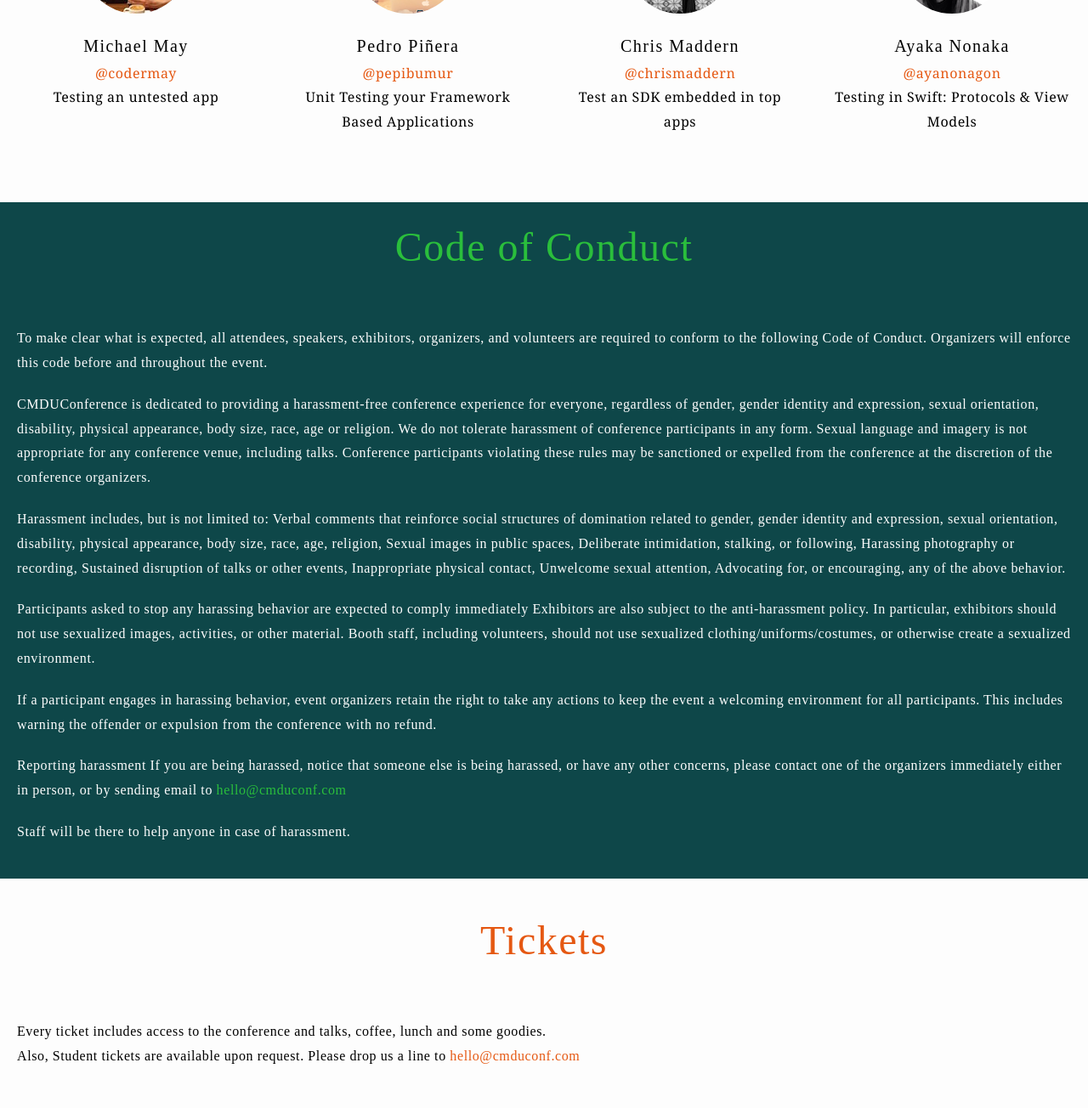
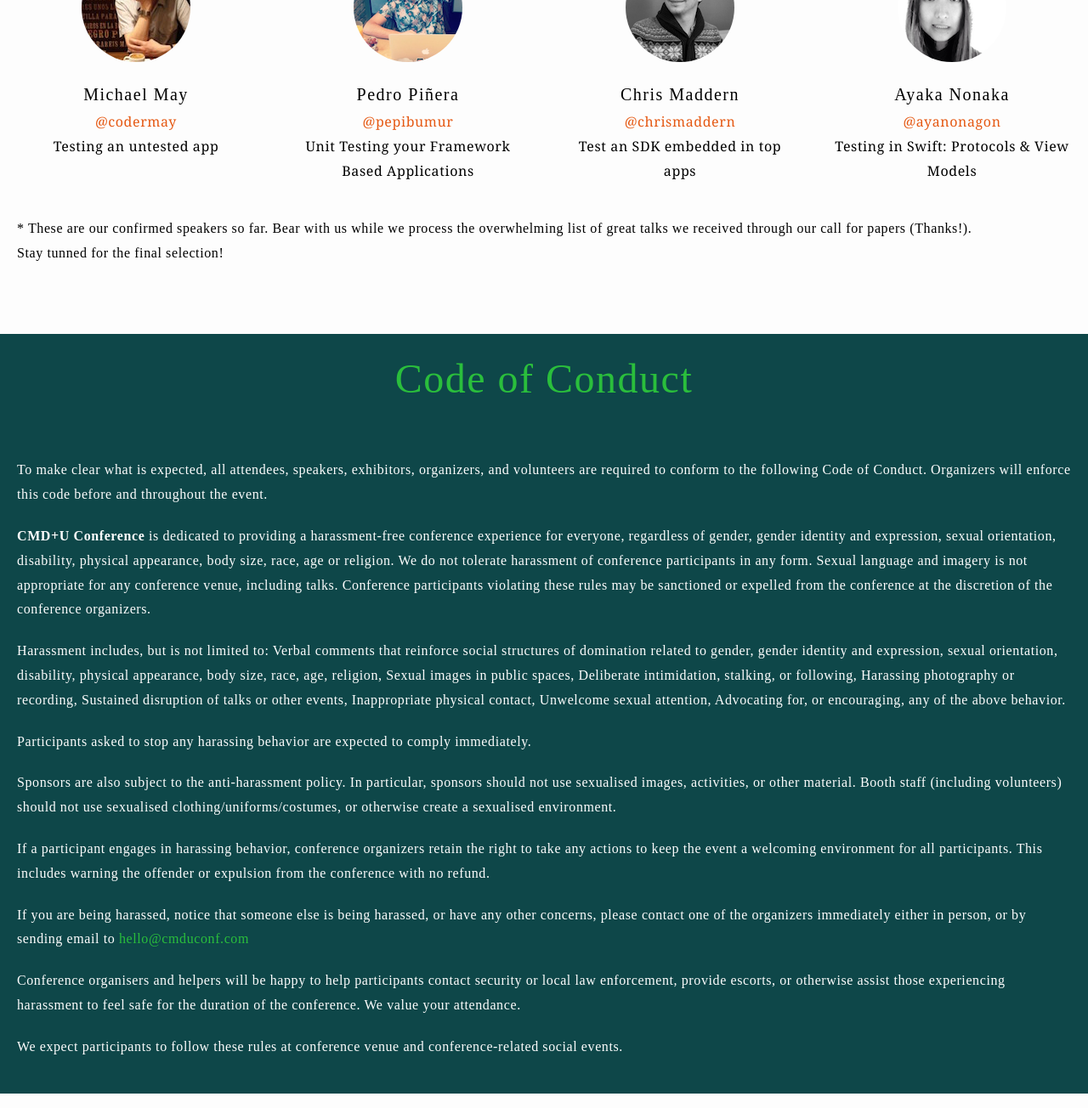
Before and after one commit to cmduconf/cmduconf.github.io, a Jekyll site: the page built from index.html, in a window 1280 px wide and 1400 px high, scrolled down 1691 px, cut to the strip 0-1304 px from the top of the window. Shown: the whole strip at 85% size. Built offline with Jekyll 4.4.1, drawn with Linux system fonts in a browser that asks for light colours; nearby versions of some CDN libraries; some web fonts are replaced; some of the changed text lies outside the part shown.

Commit message:
Updates texts around the entire page.

```diff
--- a/index.html
+++ b/index.html
@@ -4,11 +4,9 @@
 
 
 <h2 class="landing">
-
-
   <a class="avatar-image" style='background-image: url("{{ SITEURL }}/assets/minilogo.png");' href="/"></a>
   <p class="center subtitle">CMD+U Conference</p>
-  <p class="center">Conference about all forms of testing for your app.</p>
+  <p class="center">The conference about all forms of testing your iOS apps.</p>
   <p class="center">July 8th @ Barcelona</p>
   <p class="center button"><a href="#tickets">Get Tickets</a></p>
   {% include header.html %}
@@ -18,7 +16,7 @@
 <div class="section-inv">
   <h1 class="title" id="conference_manifesto">Conference Manifesto</h1>
 
-  <p>This conference will focus on iOS mobile applications. The aim is to provide hands on, end to end testing. This means the talks will be selected in order to cover as much parts of any app as possible, from the initial AppDelegate start, to Networking, Database, Controllers, UI. The objective is provide a good start for a non-seasoned engineer as well as deeper insight on a specific topic for more expert engineers. The format will be a conference, but we'll ask the speakers to provide all code related and step by step example on a github repo that you will be able to follow and get deep in. The objective is to get a mix between a workshop and a conference, and be highly technical. Also we'll have a couple of "less technical" conferences to balance the full day.</p>
+  <p><b>CMD+U Conference</b> is the first conference for iOS and Swift Developers entirely focused on testing. The aim is to provide hands on best-in-class talks and examples from unit test to more complex end-to-end tests. This means the talks will be selected in order to cover as much parts of any app as possible, from the initial AppDelegate start, to Networking, Database, Controllers, UI, etc. The objective is to provide a good start for a non-seasoned engineer as well as deeper insight on a specific topic for more expert engineers. The format will be a conference, but we'll ask the speakers to provide all code related and step by step examples on a common github repo so you will be able to follow and get deep in. The objective is to get a mix between a workshop and a conference, and be highly technical. Also we will have a couple of "less technical" talks to balance the full day.</p>
 </div>
 
 <div class="section">
@@ -26,7 +24,7 @@
 
   <p>As a speaker you are pledged to read and agree to the Code of Conduct and Conference Manifesto and/or to add amendments to improve it if you want.</p>
 
-  <p>You'll be asked to share the code and slides of the conference with the attendees (we'll provide a github account). We also encourage to use an Open Source medium complex project, to help picture any technique in an un-simple scenario. In this matter if you (your company) has a project already you're more than welcome to use it!</p>
+  <p>You'll be asked to share the code and slides of the conference with the attendees (a common github repo will be provided). We also encourage you to use an Open Source medium complex project, to help picture any technique in an un-simple scenario. In this matter if you (or your company) have a project already you're more than welcome to use it!</p>
 
   <p>You're also pledged to have fun :-) </p>
 </div>
@@ -65,8 +63,9 @@
               <a href="https://twitter.com/ayanonagon" target="new">@ayanonagon</a><br>
               Testing in Swift: Protocols & View Models</p>
             </div>
-
           </div>
+          <p>* These are our confirmed speakers so far. Bear with us while we process the overwhelming list of great talks we received through our call for papers (Thanks!).</br>
+            Stay tunned for the final selection!</p>
         </div>
 
         <div class="section" id="code_of_conduct">
@@ -74,32 +73,33 @@
 
           <p>To make clear what is expected, all attendees, speakers, exhibitors, organizers, and volunteers are required to conform to the following Code of Conduct. Organizers will enforce this code before and throughout the event.</p>
 
-          <p>CMDUConference is dedicated to providing a harassment-free conference experience for everyone, regardless of gender, gender identity and expression, sexual orientation, disability, physical appearance, body size, race, age or religion. We do not tolerate harassment of conference participants in any form. Sexual language and imagery is not appropriate for any conference venue, including talks. Conference participants violating these rules may be sanctioned or expelled from the conference at the discretion of the conference organizers.</p>
+          <p><b>CMD+U Conference</b> is dedicated to providing a harassment-free conference experience for everyone, regardless of gender, gender identity and expression, sexual orientation, disability, physical appearance, body size, race, age or religion. We do not tolerate harassment of conference participants in any form. Sexual language and imagery is not appropriate for any conference venue, including talks. Conference participants violating these rules may be sanctioned or expelled from the conference at the discretion of the conference organizers.</p>
 
           <p>Harassment includes, but is not limited to: Verbal comments that reinforce social structures of domination related to gender, gender identity and expression, sexual orientation, disability, physical appearance, body size, race, age, religion, Sexual images in public spaces, Deliberate intimidation, stalking, or following, Harassing photography or recording, Sustained disruption of talks or other events, Inappropriate physical contact, Unwelcome sexual attention, Advocating for, or encouraging, any of the above behavior.</p>
 
-          <p>Participants asked to stop any harassing behavior are expected to comply immediately Exhibitors are also subject to the anti-harassment policy. In particular, exhibitors should not use sexualized images, activities, or other material. Booth staff, including volunteers, should not use sexualized clothing/uniforms/costumes, or otherwise create a sexualized environment.</p>
+          <p>Participants asked to stop any harassing behavior are expected to comply immediately.</p>
+          <p>Sponsors are also subject to the anti-harassment policy. In particular, sponsors should not use sexualised images, activities, or other material. Booth staff (including volunteers) should not use sexualised clothing/uniforms/costumes, or otherwise create a sexualised environment.</p>
 
-          <p>If a participant engages in harassing behavior, event organizers retain the right to take any actions to keep the event a welcoming environment for all participants. This includes warning the offender or expulsion from the conference with no refund.</p>
+          <p>If a participant engages in harassing behavior, conference organizers retain the right to take any actions to keep the event a welcoming environment for all participants. This includes warning the offender or expulsion from the conference with no refund.</p>
 
-          <p>Reporting harassment If you are being harassed, notice that someone else is being harassed, or have any other concerns, please contact one of the organizers immediately either in person, or by sending email to <a href="mailto:{{ site.email }}">{{ site.email }}</a></p>
+          <p>If you are being harassed, notice that someone else is being harassed, or have any other concerns, please contact one of the organizers immediately either in person, or by sending email to <a href="mailto:{{ site.email }}">{{ site.email }}</a></p>
 
-          <p>Staff will be there to help anyone in case of harassment.</p>
+          <p>Conference organisers and helpers will be happy to help participants contact security or local law enforcement, provide escorts, or otherwise assist those experiencing harassment to feel safe for the duration of the conference. We value your attendance.</p>
+
+          <p>We expect participants to follow these rules at conference venue and conference-related social events.</p>
         </div>
 
         <div class="section-inv">
           <h1 class="title" id="tickets">Tickets</h1>
           <p>Every ticket includes access to the conference and talks, coffee, lunch and some goodies.<br>
-            Also, Student tickets are available upon request. Please drop us a line to <a href="mailto:{{ site.email }}">{{ site.email }}</a></p>
+            Also, student tickets are available upon request. Please drop us a line to <a href="mailto:{{ site.email }}">{{ site.email }}</a></p>
           <div style="text-align:center; padding: 30px 30px 0px 30px" ><iframe  src="//eventbrite.com/tickets-external?eid=25084436224&ref=etckt" frameborder="0" height="500" width="100%" vspace="0" hspace="0" marginheight="5" marginwidth="5" allowtransparency="false"></iframe></div>
           </div>
 
           <div class="section">
             <h1 class="title" id="sponsors">Sponsors</h1>
-
-            <p>We have a reduced number of great sponsors yet to announce! But we want more.</p>
-            <p>Please contact us at <a href="mailto:{{ site.email }}">{{ site.email }}</a> if your company wants to be part of this project</p><br>
-
+            <p>We have a number of great sponsors yet to announce! But there are still plenty of opportunities for you or your company to get involved in <b>CMD+U Conference</b>.</p>
+            <p>Please contact us at <a href="mailto:{{ site.email }}">{{ site.email }}</a> to find out more.</p><br>
           </div>
 
           <div class="section-inv" id="team">
@@ -144,7 +144,7 @@
 
                   <div class="section" id="location">
                     <h1 class="title">Location</h1>
-                    <p>The conference will be held in Barcelona. In the <a href="https://www.google.es/maps/place/UPCnet,+Universitat+Polit%C3%A8cnica+de+Catalunya/@41.3904768,2.1134409,19z/data=!4m12!1m6!3m5!1s0x12a498506e013bdb:0xe27e5c874c9078b3!2sUPC:+Edifici+Vertex!8m2!3d41.3907154!4d2.1139327!3m4!1s0x0000000000000000:0x4af8f2280fadd918!8m2!3d41.3904621!4d2.1143197?hl=en">Vertex Building</a> of the Politechnical University of Catalonia.
+                    <p><b>CMD+U Conference</b> will be held in Barcelona. In the <a href="https://www.google.es/maps/place/UPCnet,+Universitat+Polit%C3%A8cnica+de+Catalunya/@41.3904768,2.1134409,19z/data=!4m12!1m6!3m5!1s0x12a498506e013bdb:0xe27e5c874c9078b3!2sUPC:+Edifici+Vertex!8m2!3d41.3907154!4d2.1139327!3m4!1s0x0000000000000000:0x4af8f2280fadd918!8m2!3d41.3904621!4d2.1143197?hl=en">Vertex Building</a> of the Politechnical University of Catalonia.
                     </p>
                     <div class="center" width="100%" height="450px" style="position: relative;">
                       <p>
```
Also changed, not shown: 1 other file.
